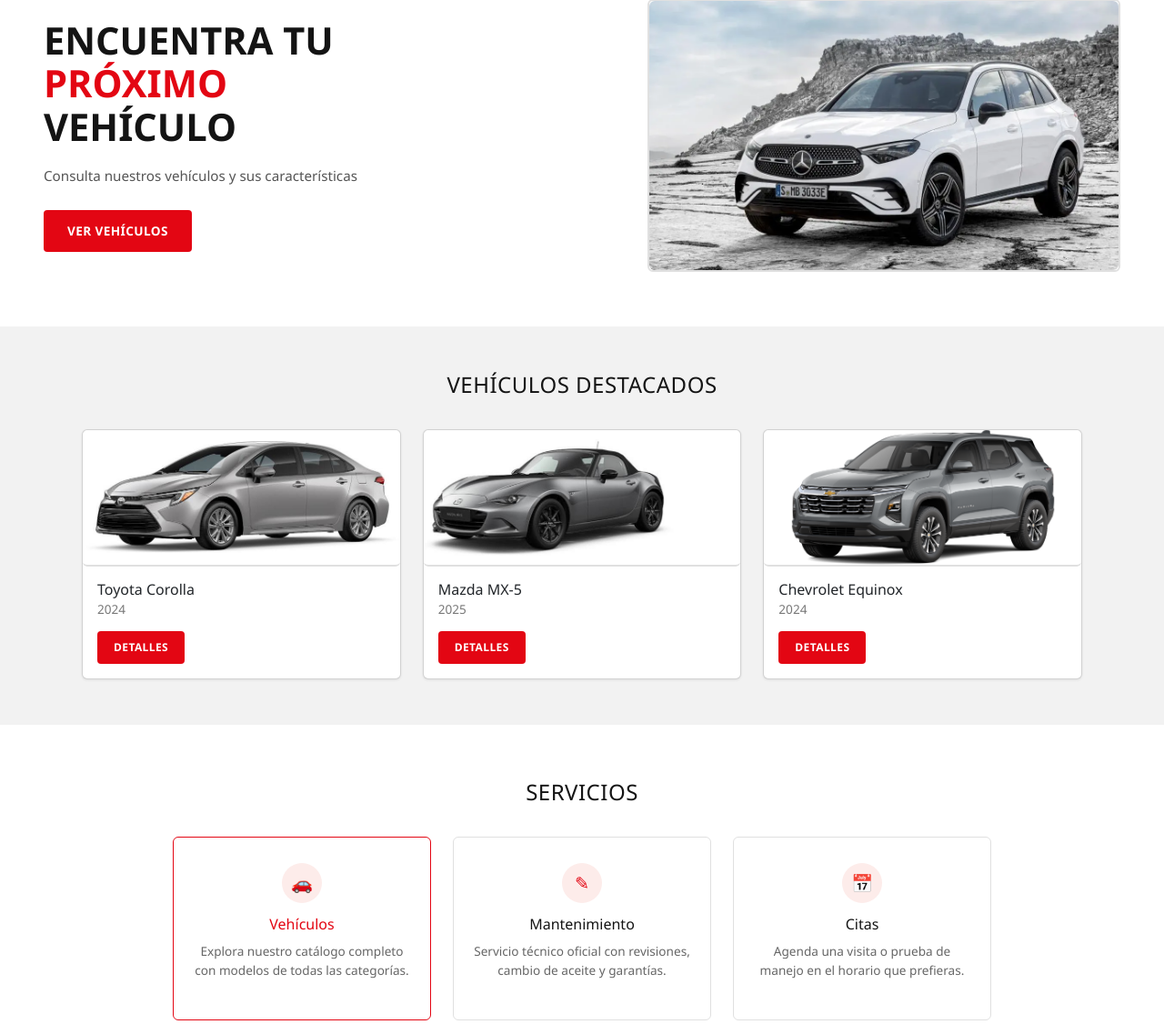
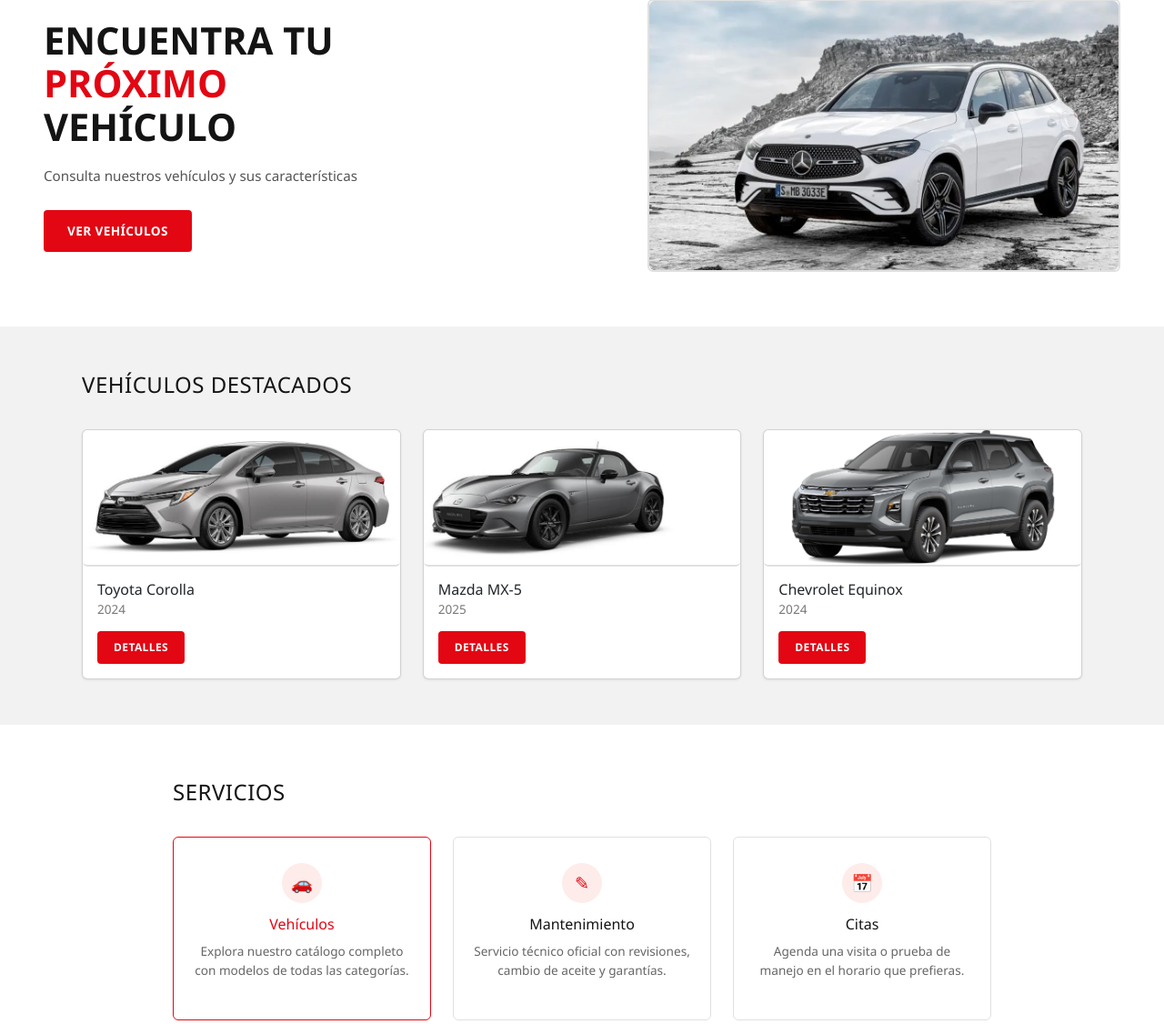
Before and after one commit to SAMTHE23/proyecto-pagina, a Flask app: page / in a window 1280 px wide. Shown: the part 140-1266 px from the top of the page at 91% size. Run offline with Flask 3, Linux system fonts and the light colour scheme; data comes from the database, SQL or seed files in the repository.

Commit message:
formato F

```diff
--- a/static/styles.css
+++ b/static/styles.css
@@ -214,3 +214,5 @@
 .buscador{ display:flex; align-items:center; gap:6px; }
 .buscador input{ padding:8px 12px; border:1px solid var(--gris-borde); border-radius:4px; font:inherit; width:180px; }
 .buscador button{ background:none; border:none; cursor:pointer; font-size:1.2rem; }
+.destacados h2{ text-align:left; max-width:1100px; margin:0 auto 34px; }
+.servicios h2{ text-align:left; max-width:900px; margin:0 auto 34px; }
```
